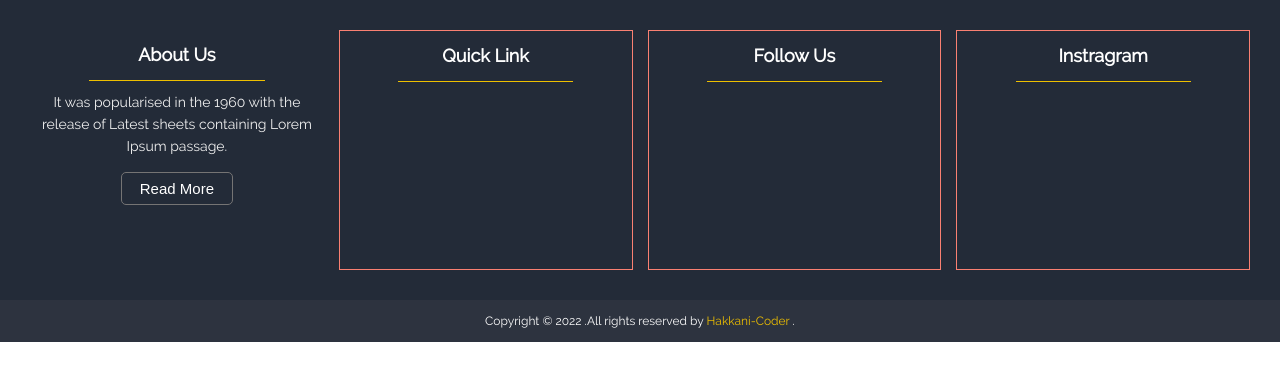
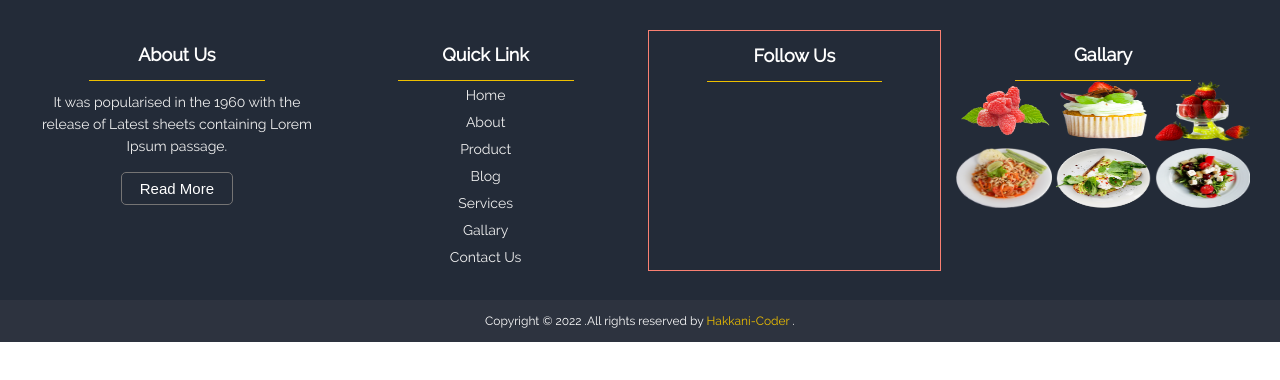
Before and after one commit to Mim-Hakkani/Restudent-html-css-, a plain HTML site: page index.html in a window 1280 px wide. Drawn offline with Linux system fonts and the light colour scheme.

Commit message:
gallary images is completed

```diff
--- a/css/style.css
+++ b/css/style.css
@@ -95,13 +95,35 @@ body{
 }
 
 .quick-footer{
-    border: 1px solid salmon;
+
+}
+
+.footer-nav-link{
+    display: flex;
+    flex-direction: column;
+    justify-content: space-around;
+    align-items: center;
+    height:190px;
+    color:var(--light);
+    font-size: 14px;
 }
 .follow-footer{
     border: 1px solid salmon;
 }
-.instragram-footer{
-    border: 1px solid salmon;
+.gallary-footer{
+
+}
+
+.gallary-items{
+    display: grid;
+    grid-template-columns: repeat(3,1fr);
+    grid-column-gap:4px;
+    grid-row-gap: 7px;
+
+}
+.gallary-items img{
+    width: 100%;
+    height: 60px;
 }
 
 .footer-title{
--- a/index.html
+++ b/index.html
@@ -34,16 +34,36 @@
                 <div class="footer-title">
                     <h5>Quick Link</h5>
                 </div>
+                <div class="footer-nav-link">
+
+                    <div class="home">Home</div>
+                    <div class="about">About</div>
+                    <div class="product">Product</div>
+                    <div class="blog">Blog</div>
+                    <div class="services">Services</div>
+                    <div class="gallary">Gallary</div>
+                    <div class="contact-us">Contact Us</div>
+                </div>
             </div>
             <div class="follow-footer">
                 <div class="footer-title">
                     <h5>Follow Us</h5>
                 </div>
             </div>
-            <div class="instragram-footer">
+            <div class="gallary-footer">
                 <div class="footer-title">
-                    <h5>Instragram</h5>
+                    <h5>Gallary</h5>
                 </div>
+
+                <div class="gallary-items">
+                    <img src="/images/rasberry.png" alt="coffee" />
+                    <img src="/images/cupcake.png" alt="cupcake" />
+                    <img src="/images/straw.png" alt="donut" />
+                    <img src="/images/plate-1.png" alt="plate-1" />
+                    <img src="/images/plate-2.png" alt="plate-2" />
+                    <img src="/images/plate-3.png" alt="plate-3" />
+                </div>
+
             </div>
         </div>
 
```
